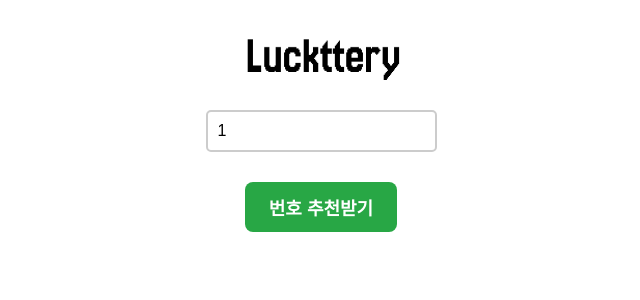
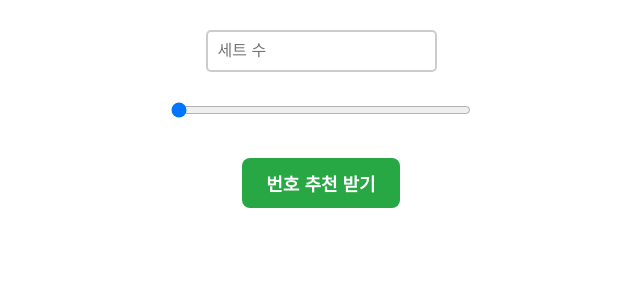
Before and after one commit to Luckttery/luckttery-ui, a React (Create React App) app: page / in a window 1280 px wide. Shown: the top 300 px of the page, without its empty margins (319-959 px from the left). Built offline with nearby package versions, Linux system fonts and the light colour scheme.

Commit message:
feat: 중위빈도 슬라이드 추가

```diff
--- a/src/pages/home/index.tsx
+++ b/src/pages/home/index.tsx
@@ -1,57 +1,70 @@
-import { useState } from "react";
-import { StyledContainer, StyledInputField, StyledButton, StyledError, StyledDataContainer, StyledResultList, StyledResultItem, LogoImage } from "./style";
-import { fetchGetNumber } from "../../api/lucktteryApi/api";
-import logo from '../../assets/logo.png'
+import { useState } from "react"
+import { StyledContainer, StyledInputField, StyledButton, StyledError, StyledDataContainer, StyledResultList, StyledResultItem } from "./style"
+import { fetchGetNumber } from "../../api/lucktteryApi/api"
 
 const Home = () => {
-  const [number, setNumber] = useState<number>(1);
-  const [data, setData] = useState<any>(null);
-  const [error, setError] = useState<string | null>(null);
+  const [number, setNumber] = useState<number | null>(null)
+  const [median, setmedian] = useState<number>(50)
+  const [data, setData] = useState<any>(null)
+  const [error, setError] = useState<string | null>(null)
 
   const getData = async () => {
+    if (number == null || number === 0) return alert("세트 수가 입력되지 않았습니다.")
     try {
-      const result = await fetchGetNumber(number);
-      setData(result.sets);
-      setError(null);
-      console.log(data)
+      if (number) {
+        const result = await fetchGetNumber(number, median)
+        setData(result.sets)
+        setError(null)
+      }
     } catch (error) {
-      console.error("Error fetching data:", error);
-      setError("Error fetching data");
+      alert(error)
     }
-  };
+  }
 
   const handleInputChange = (event: React.ChangeEvent<HTMLInputElement>) => {
-    setNumber(Number(event.target.value));
+    const value = event.target.value
+    setNumber(value ? Number(value) : null)
+  }
+
+  const handleSliderChange = (event: React.ChangeEvent<HTMLInputElement>) => {
+    setmedian(Number(event.target.value));
   };
 
   return (
     <StyledContainer>
-      <LogoImage src={logo}/>
       <StyledInputField
         type="number"
-        value={number}
+        placeholder="세트 수"
+        value={number !== null ? number : ''}
         onChange={handleInputChange}
-        min="1"
       />
-      <StyledButton onClick={() => getData()}>번호 추천받기</StyledButton>
+       <input
+        type="range"
+        min="50"
+        max="100"
+        step="10"
+        value={median}
+        onChange={handleSliderChange}
+        style={{ width: "300px", margin: "20px 0" }}
+      />
+      <StyledButton onClick={() => getData()}>번호 추천 받기</StyledButton>
 
       {error && <StyledError>{error}</StyledError>}
 
       {data && (
         <StyledDataContainer>
           <h2>추천 번호</h2>
+
           <StyledResultList>
             {data.map((num: number[], index: number) => (
               <StyledResultItem key={index}>
-                <strong>Set {index + 1}: </strong>
-                {num.join(", ")}
               </StyledResultItem>
             ))}
           </StyledResultList>
         </StyledDataContainer>
       )}
     </StyledContainer>
-  );
-};
+  )
+}
 
-export default Home;
+export default Home
```
